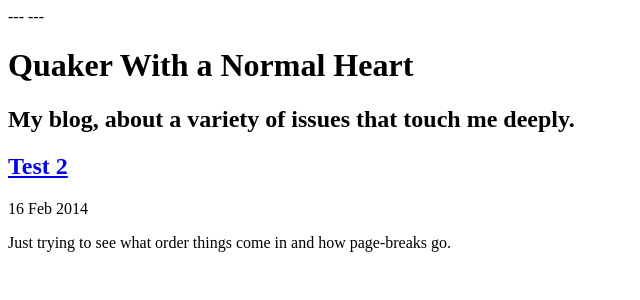
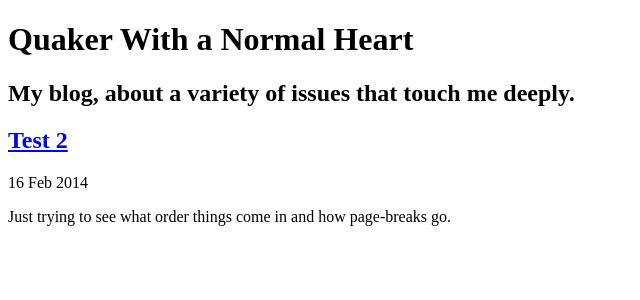
Before and after one commit to joelcw/joelcw.github.io, a Jekyll site: the page built from _posts/2014-02-16-my-second-post.md, in a window 1280 px wide. Shown: the top 300 px of the page, without its empty margins (0-640 px from the left). Built offline with Jekyll 4.4.1, drawn with Linux system fonts in a browser that asks for light colours; some web fonts are replaced.

Commit message:
fixed header

```diff
--- a/_includes/header.html
+++ b/_includes/header.html
@@ -1,16 +1,12 @@
----
-
----
-
 <!DOCTYPE html>
 <html>
   <head>
     <meta charset='utf-8'>
     <meta http-equiv="X-UA-Compatible" content="chrome=1">
     <link href='https://fonts.googleapis.com/css?family=Chivo:900' rel='stylesheet' type='text/css'>
-    <link rel="stylesheet" type="text/css" href="stylesheets/stylesheet.css" media="screen" />
-    <link rel="stylesheet" type="text/css" href="stylesheets/pygment_trac.css" media="screen" />
-    <link rel="stylesheet" type="text/css" href="stylesheets/print.css" media="print" />
+    <link rel="stylesheet" type="text/css" href="../stylesheets/stylesheet.css" media="screen" />
+    <link rel="stylesheet" type="text/css" href="../stylesheets/pygment_trac.css" media="screen" />
+    <link rel="stylesheet" type="text/css" href="../stylesheets/print.css" media="print" />
     <!--[if lt IE 9]>
     <script src="//html5shiv.googlecode.com/svn/trunk/html5.js"></script>
     <![endif]-->
```
